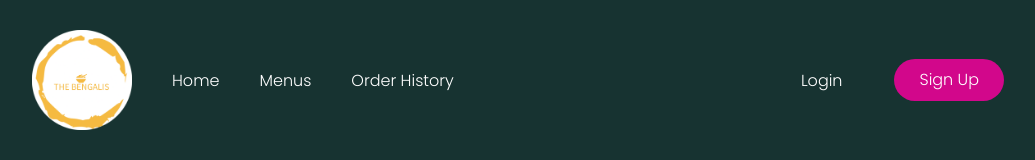
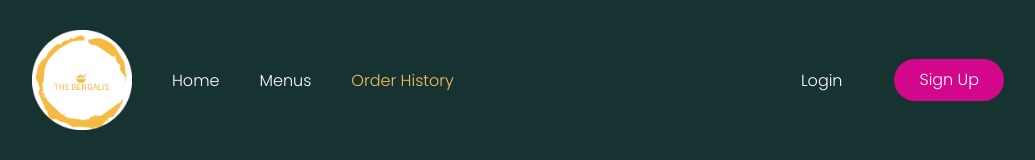
Before and after one commit to SoumyajeetDas/Food-Order-React, a React (Create React App) app: page /orderHistory in a window 1280 px wide. Shown: the top 160 px of the page, without its empty margins (148-1183 px from the left). Built offline with nearby package versions, Linux system fonts and the light colour scheme; no server answers; a web font is replaced by a local one.

Commit message:
Made nav-link active when the specefic component gets rendered

```diff
--- a/src/components/UI/Home/Header/Header.css
+++ b/src/components/UI/Home/Header/Header.css
@@ -19,7 +19,6 @@ header {
 .button {
     font-family: 'Poppins', sans-serif;
     font-weight: 500;
-    color: white;
     text-decoration: none;
 }
 
@@ -41,20 +40,26 @@ header {
     color: rgb(244, 191, 92);
 }
 
+.normal{
+    color: white;
+}
+.active{
+    color: rgb(244, 191, 92);
+}
+
 .button {
     padding: 9px 25px;
     background-color: #D2078B;
     border: none;
     border-radius: 50px;
     cursor: pointer;
-
+    color: white;
 }
 
 
-.login {
+.right_part .nav__links a {
     font-family: 'Poppins', sans-serif;
     font-weight: 500;
-    color: white;
     text-decoration: none;
     list-style: none;
     margin: 0 2rem;
--- a/src/components/UI/Home/Header/Header.js
+++ b/src/components/UI/Home/Header/Header.js
@@ -1,7 +1,7 @@
 import React from 'react'
 import './Header.css'
 import { motion } from "framer-motion"
-import { Link, useNavigate } from 'react-router-dom';
+import { Link, useNavigate, useResolvedPath, useMatch } from 'react-router-dom';
 import { useSelector, useDispatch } from 'react-redux';
 import { orderVisibilityActions } from '../../../../store/index';
 import { authActions, cartActions } from '../../../../store/index';
@@ -23,6 +23,30 @@ export default function Header(props) {
   // This part is used to show thw Order Bar from the right side
   const cartItemShowHandler = () => {
     dispatch(orderVisibilityActions.show());
+  }
+
+  // When any nav link will be selected that particular component will be rendered and rendered link will be added the className active
+  // so that the colour gets changed from white to yellow
+  const CustomLink = (props) => {
+    // The resolvedPath resolves a given To value into an actual Path object with an absolute pathname. This is useful whenever
+    // you need to know the exact path for a relative To value. For example, the <Link> component uses this function to know the
+    //  actual URL it points to.
+    const resolvedPath = useResolvedPath(props.to);
+
+    // Matches a path to the location. It means actually the path passed and the location(current page address) in the browser
+    // is same or not.
+    // end is like exact path in the Route section of the BrowserRouter.
+    const isActive = useMatch({ path: resolvedPath.pathname, end: true });
+
+    return (
+      <motion.li
+        whileHover={{ scale: 1.5 }}
+
+      >
+        <Link className={isActive ? "active" : 'normal'} to={props.to}>{props.name}</Link>
+
+      </motion.li>
+    )
   }
 
 
@@ -58,30 +82,19 @@ export default function Header(props) {
 
 
           {/* Home will be shown when not logged in */}
-          {!registerData && <motion.li
-            whileHover={{ scale: 1.5 }}
-          >
-            <Link to="/">Home</Link>
-
-          </motion.li>}
+          {!registerData && <CustomLink to="/" name="Home"></CustomLink>}
 
 
           {/* Menus */}
-          <motion.li
-            whileHover={{ scale: 1.5 }}
-          >
-            <Link to="/foods">Menus</Link>
 
-          </motion.li>
+          <CustomLink to="/foods" name="Menus"></CustomLink>
+
 
 
           {/* Your Orders */}
-          <motion.li
-            whileHover={{ scale: 1.5 }}
-          >
-            <Link to="/orderHistory">Order History</Link>
 
-          </motion.li>
+          <CustomLink to="/orderHistory" name="Order History"></CustomLink>
+
 
         </ul>
       </nav>
@@ -92,12 +105,9 @@ export default function Header(props) {
 
           {/* Login */}
           <ul className="nav__links">
-            <motion.li
-              whileHover={{ scale: 1.5 }}
-            >
-              <Link className="login" to="/login">Login</Link>
 
-            </motion.li>
+            <CustomLink to="/login" name="Login"></CustomLink>
+
 
           </ul>
 
```
